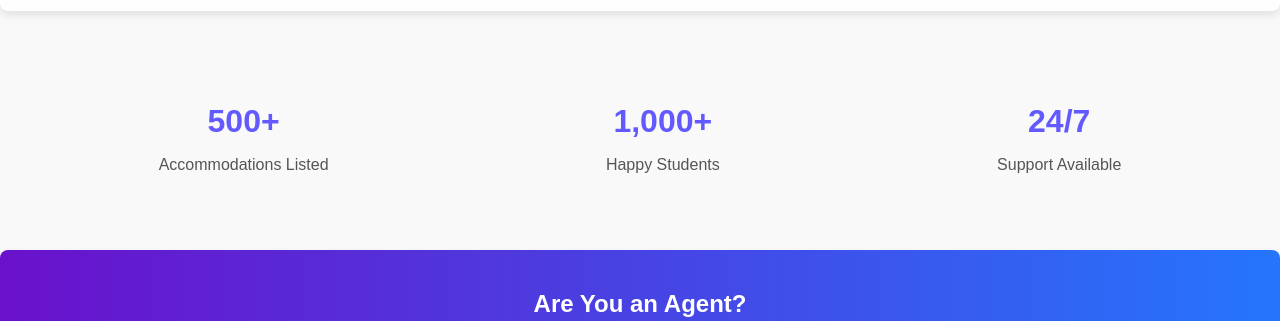
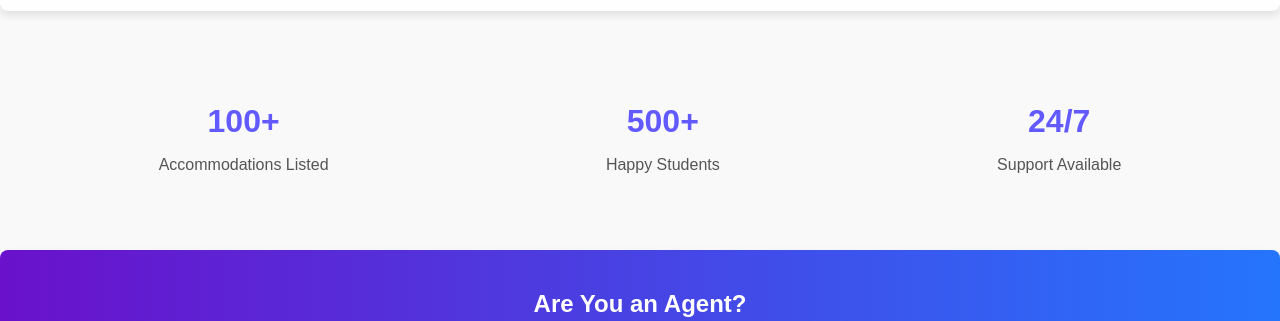
Before and after one commit to codeAKstan/Swivly, a Django app: page /accommodation/ in a window 1280 px wide. Shown: the part 951-1272 px from the top of the page. Run offline with Django 5.2, Linux system fonts and the light colour scheme; parts of the project's set-up code (start-up, migrations or seed data) failed here and were passed over.

Commit message:
Still making chnages to the accommodation page

```diff
--- a/accommodation/templates/accommodation/accommodation.html
+++ b/accommodation/templates/accommodation/accommodation.html
@@ -64,11 +64,11 @@
 
 <section class="stats">
     <div class="stat">
-        <h3>500+</h3>
+        <h3>100+</h3>
         <p>Accommodations Listed</p>
     </div>
     <div class="stat">
-        <h3>1,000+</h3>
+        <h3>500+</h3>
         <p>Happy Students</p>
     </div>
     <div class="stat">
```
